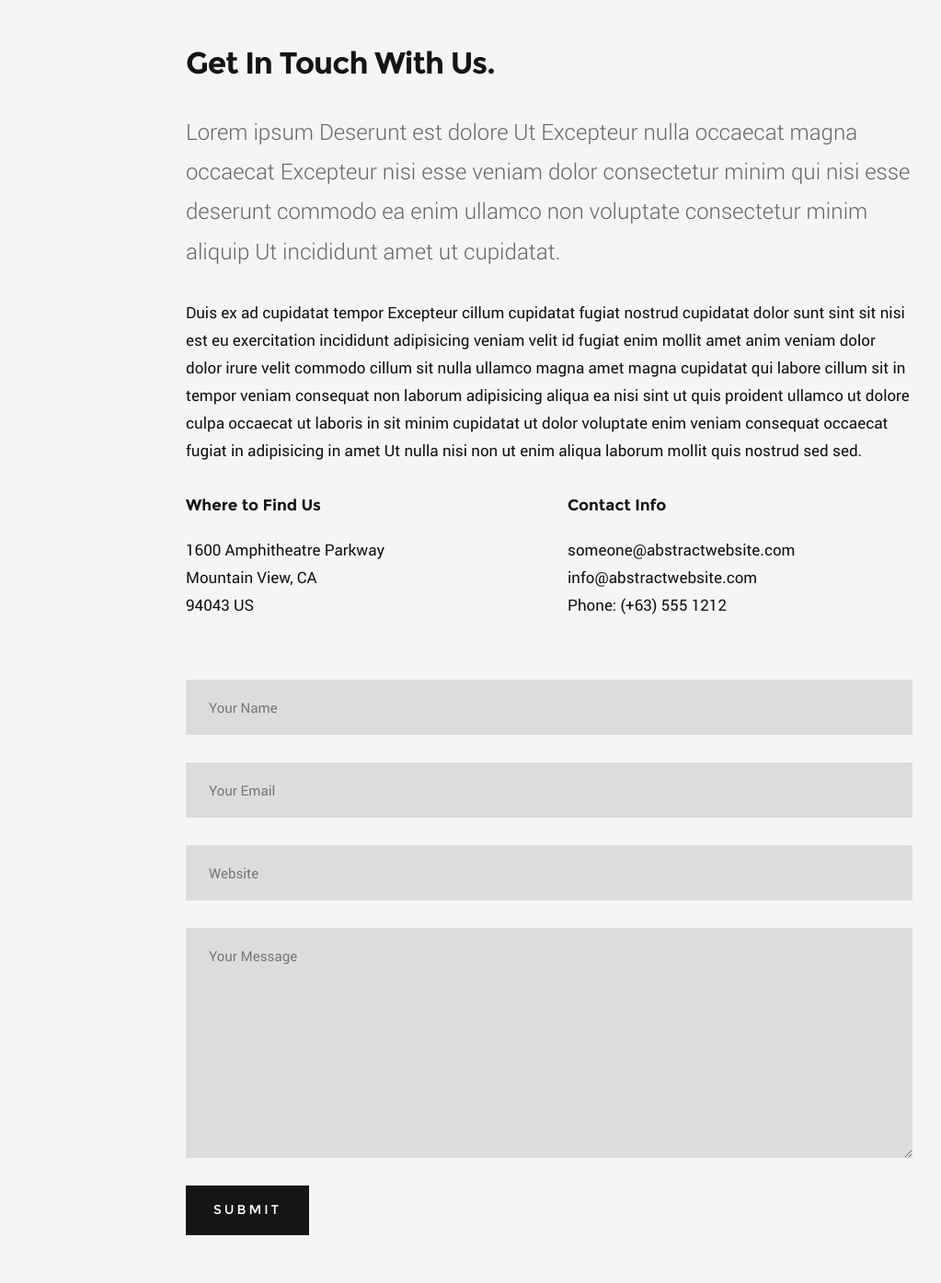
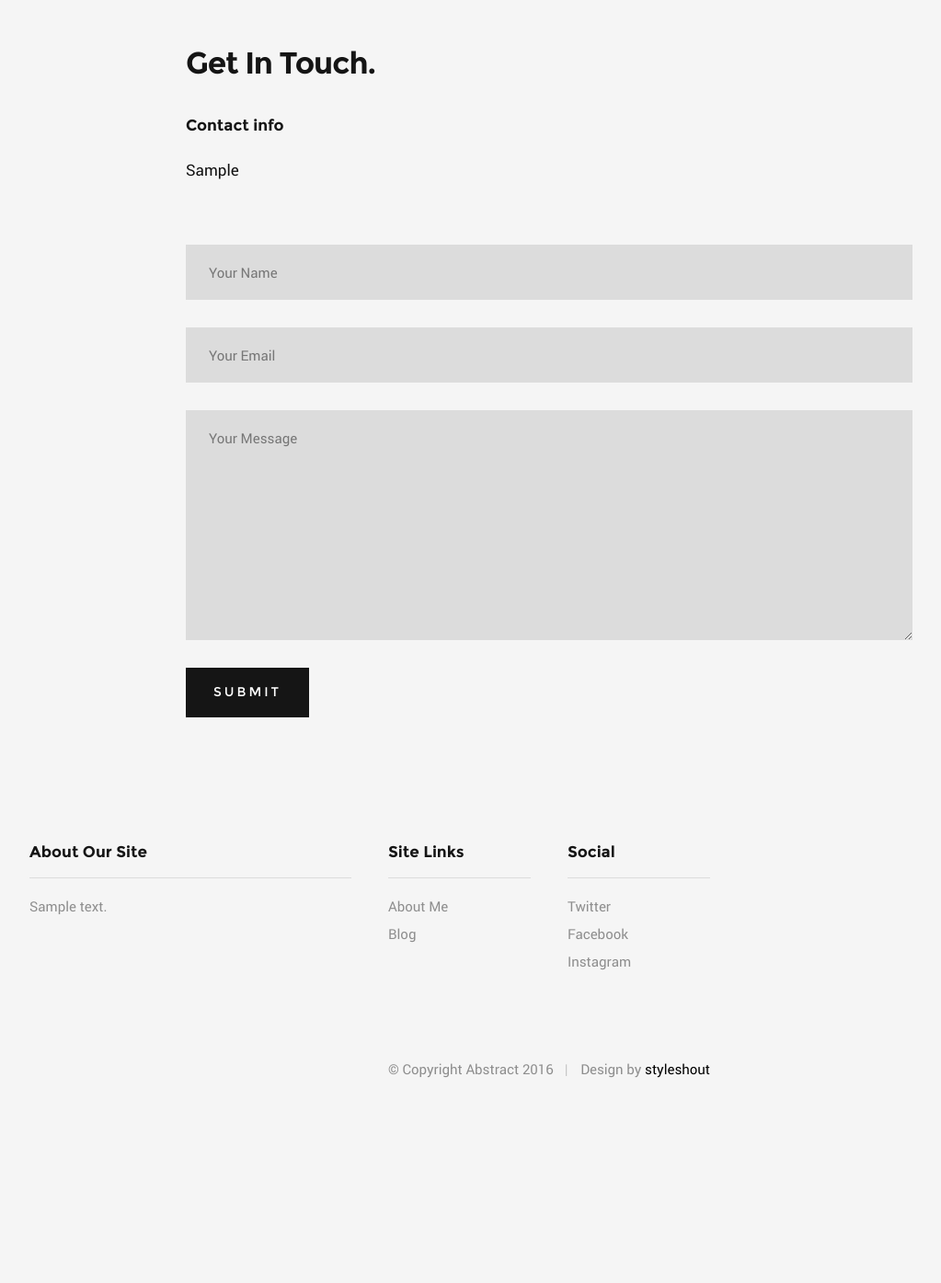
Before and after one commit to rajarshikhare/blog, a Django app: page /home/contact in a window 1280 px wide. Shown: the part 617-2012 px from the top of the page at 92% size, without its empty margins (43-1066 px from the left). After the commit the page ends 1789 px from the top, so only its background shows below. Run offline with Django 3.2, Linux system fonts and the light colour scheme; tables that the repository leaves empty hold one stand-in row (values such as "Sample post"); some libraries are stand-ins or nearby versions; some web fonts are replaced.

Commit message:
added contact

```diff
--- a/blg/models.py
+++ b/blg/models.py
@@ -54,6 +54,7 @@ class WebsiteDetail(models.Model):
     twitter = models.CharField(max_length=100)
     facebook = models.CharField(max_length=100)
     instagram = models.CharField(max_length=100)
+    contact = models.TextField(max_length=500, default='None')
 
     def __self__(self):
         return self.about
--- a/templates/contact.html
+++ b/templates/contact.html
@@ -101,31 +101,17 @@
 
 					<div class="primary-content">
 
-						<h1 class="entry-title add-bottom">Get In Touch With Us.</h1>
-
-						<p class="lead">Lorem ipsum Deserunt est dolore Ut Excepteur nulla occaecat magna occaecat Excepteur nisi esse veniam dolor consectetur minim qui nisi esse deserunt commodo ea enim ullamco non voluptate consectetur minim aliquip Ut incididunt amet ut cupidatat.</p>
-
-						<p>Duis ex ad cupidatat tempor Excepteur cillum cupidatat fugiat nostrud cupidatat dolor sunt sint sit nisi est eu exercitation incididunt adipisicing veniam velit id fugiat enim mollit amet anim veniam dolor dolor irure velit commodo cillum sit nulla ullamco magna amet magna cupidatat qui labore cillum sit in tempor veniam consequat non laborum adipisicing aliqua ea nisi sint ut quis proident ullamco ut dolore culpa occaecat ut laboris in sit minim cupidatat ut dolor voluptate enim veniam consequat occaecat fugiat in adipisicing in amet Ut nulla nisi non ut enim aliqua laborum mollit quis nostrud sed sed.</p>
+						<h1 class="entry-title add-bottom">Get In Touch.</h1>
 
 						<div class="row">
 							<div class="col-six tab-full">
-								<h4>Where to Find Us</h4>
+								<h4>Contact info</h4>
 
 					  			<p>
-					         1600 Amphitheatre Parkway<br>
-					         Mountain View, CA<br>
-					         94043 US
+                                    {% autoescape off %}
+                                    {{footer.contact}}
+                                    {% endautoescape %}
 					         </p>
-
-							</div>
-
-							<div class="col-six tab-full">
-								<h4>Contact Info</h4>
-
-				   			<p>someone@abstractwebsite.com<br>
-							   	info@abstractwebsite.com <br>
-							   	Phone: (+63) 555 1212
-							   </p>
 
 							</div>
 
@@ -140,10 +126,6 @@
 
 	                     <div class="form-field">
 	  						      <input name="cEmail" type="text" id="cEmail" class="full-width" placeholder="Your Email" value="">
-	                     </div>
-
-	                     <div class="form-field">
-	  						      <input name="cWebsite" type="text" id="cWebsite" class="full-width" placeholder="Website"  value="">
 	                     </div>
 
 	                     <div class="message form-field">
```
Also changed, not shown: blg/migrations/0031_auto_20180517_0022.py (added).
